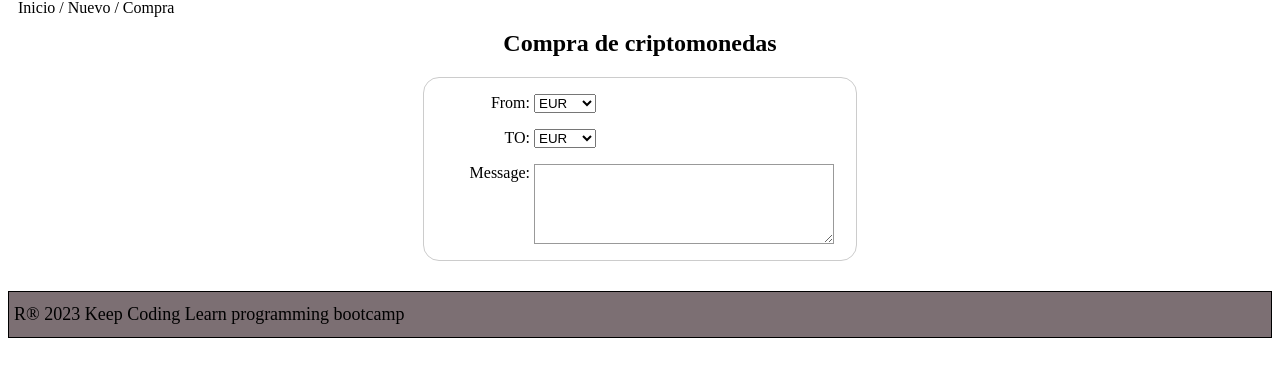
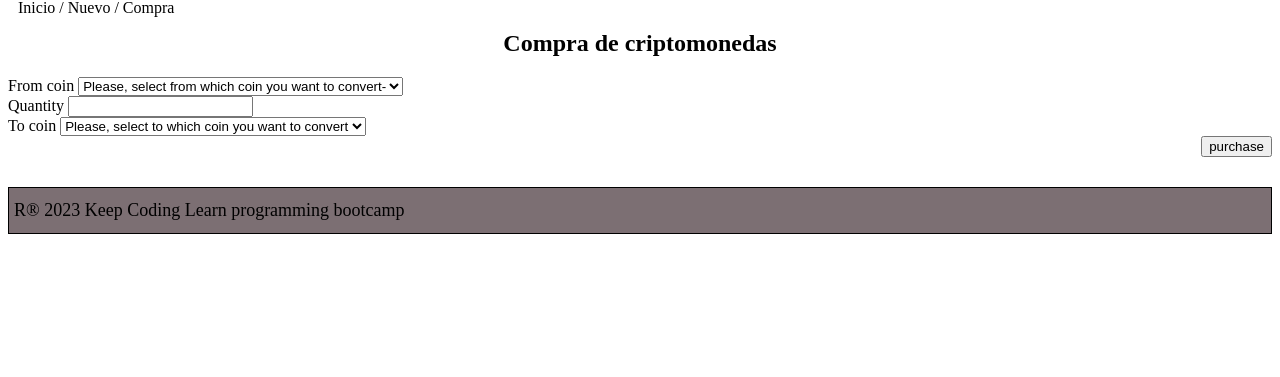
Before and after one commit to enelombopaez/criptoflask, a Flask app: page /purchase in a window 1280 px wide. Shown: the part 67-444 px from the top of the page. Run offline with Flask 2, Linux system fonts and the light colour scheme; parts of the project's set-up code (start-up, migrations or seed data) failed here and were passed over.

Commit message:
added half of the form to the purchase page

```diff
--- /dev/null
+++ b/balance/forms.py
@@ -0,0 +1,12 @@
+from flask_wtf import FlaskForm
+from wtforms import DateField, FloatField, IntegerField, RadioField, StringField, SubmitField
+from wtforms.widgets import HiddenInput
+from wtforms.validators import DataRequired
+
+
+class PurchaseForm(FlaskForm):
+    id = IntegerField(default=0, widget=HiddenInput())
+    from_currency = StringField('From coin', validators=[DataRequired(message="Please, add origin coin")])
+    from_quantity = FloatField('Quantity', validators=[DataRequired(message="Please, add the quantity")])
+    to_currency = StringField('To coin', validators=[DataRequired(message="Please, add the final coin")])
+    submit = SubmitField('purchase')
--- /dev/null
+++ b/balance/templates/base.html
@@ -0,0 +1,34 @@
+<!DOCTYPE html>
+<html lang="en">
+
+<head>
+  <meta charset="UTF-8">
+  <meta http-equiv="X-UA-Compatible" content="IE=edge">
+  <meta name="viewport" content="width=device-width, initial-scale=1.0">
+  <title>CriptoFlask</title>
+  <link rel="stylesheet" href="/static/css/styles.css">
+  {% block scripts %}
+  {% endblock scripts %}
+</head>
+
+<body>
+
+  {% include 'components/header.html' %}
+  {% include 'components/navbar.html' %}
+
+  <div class="overlay off" id="spinner">
+    <div class="doble-anillo"></div>
+  </div>
+
+  <main>
+
+    {% block contenido%}
+    {% endblock contenido %}
+
+  </main>
+
+  {% include 'components/footer.html' %}
+
+</body>
+
+</html>
--- /dev/null
+++ b/balance/templates/components/footer.html
@@ -0,0 +1,3 @@
+<footer class="footer-page">
+    R® 2023 Keep Coding Learn programming bootcamp
+</footer>
--- /dev/null
+++ b/balance/templates/components/header.html
@@ -0,0 +1,3 @@
+<header>
+    myCRYPTO
+</header>
--- /dev/null
+++ b/balance/templates/components/navbar.html
@@ -0,0 +1,3 @@
+<nav>
+    Inicio / Nuevo / Compra
+</nav>
--- a/balance/templates/purchase.html
+++ b/balance/templates/purchase.html
@@ -1,62 +1,50 @@
-<!DOCTYPE html>
-<html lang="en">
-<head>
-    <link rel="stylesheet" href="/static/css/styles.css">
-    <link rel="stylesheet" href="/static/css/purchase.css">
-    <meta charset="UTF-8">
-    <meta http-equiv="X-UA-Compatible" content="IE=edge">
-    <meta name="viewport" content="width=device-width, initial-scale=1.0">
-    <title>Purchase</title>
+{% extends 'base.html' %}
+{% block contenido%}
 </head>
 <body>
-    <header>myCRYPTO</header>
 
-    <nav>
-        Inicio / Nuevo / Compra
-    </nav>
     <h2>Compra de criptomonedas</h2>
 
-    <form action="/my-handling-form-page" method="post">
-        <ul>
-          <li>
-            <label for="from">From:</label>
-            <select>
-                <option value="EUR">EUR</option>
-                <option value="BTC">BTC</option>
-                <option value="ETH">ETH</option>
-                <option value="USDT">USDT</option>
-                <option value="ADA">ADA</option>
-                <option value="SOL">SOL</option>
-                <option value="XRP">XRP</option>
-                <option value="DOT">DOT</option>
-                <option value="DOGE">DOGE</option>
-                <option value="SHIB">SHIB</option>
+    <div class="formulario-container">
+
+        <form novalidate id="mov-form">
+
+            {{ form.csrf_token }}
+            {{ form.id }}
+
+        <div class="campo-formulario">
+            {{ form.from_currency.label }}
+            <select id="from_currency" name="from_currency">
+                <option value="" selected="selected" disabled="disabled">Please, select from which coin you want to convert-</option>
+                {% for coin in coins %}
+                <option value="{{ coin }}">{{ coin }}</option>
+                {% endfor %}
             </select>
-          </li>
-          <li>
-            <label for="to">TO:</label>
-            <select>
-                <option value="EUR">EUR</option>
-                <option value="BTC">BTC</option>
-                <option value="ETH">ETH</option>
-                <option value="USDT">USDT</option>
-                <option value="ADA">ADA</option>
-                <option value="SOL">SOL</option>
-                <option value="XRP">XRP</option>
-                <option value="DOT">DOT</option>
-                <option value="DOGE">DOGE</option>
-                <option value="SHIB">SHIB</option>
-            </select>
-          </li>
-          <li>
-            <label for="msg">Message:</label>
-            <textarea id="msg" name="user_message"></textarea>
-          </li>
-        </ul>
-      </form>
+            </div>
 
-    <footer class="pie-pagina">
-        R® 2023 Keep Coding Learn programming bootcamp
-      </footer>
+
+        <div class="campo-formulario">
+            {{ form.from_quantity.label }}
+            {{ form.from_quantity() }}
+        </div>
+
+
+
+    <div class="campo-formulario">
+        {{ form.to_currency.label }}
+        <select id="to_currency" name="to_currency">
+            <option value="" selected="selected" disabled="disabled">Please, select to which coin you want to convert</option>
+            {% for coin in coins %}
+            <option value="{{ coin }}">{{ coin }}</option>
+            {% endfor %}
+        </select>
+        </div>
+
+    <div class="acciones">
+        {{ form.submit }}
+    </div>
+    </div>
+    </form>
 </body>
 </html>
+{% endblock contenido %}
--- a/balance/views.py
+++ b/balance/views.py
@@ -1,6 +1,8 @@
 import sqlite3
 from . import app
 from flask import Flask, render_template
+from .forms import PurchaseForm
+from config import COINS
 
 def get_db_connection():
     conn = sqlite3.connect('database.db')
@@ -18,7 +20,9 @@ def index():
 
 @app.route("/purchase")
 def purchase():
-    return render_template('purchase.html')
+    form = PurchaseForm()
+    coins = COINS
+    return render_template('purchase.html', coins=coins, form=form)
 
 @app.route("/status")
 def status():
--- a/requirements.txt
+++ b/requirements.txt
@@ -1,3 +1,4 @@
 autopep8==2.0.2
 Flask==2.2.3
 python-dotenv==1.0.0
+Flask-WTF==1.1.1
```
Also changed, not shown: balance/templates/bkpurchase.html (added, +38 -0 lines).
